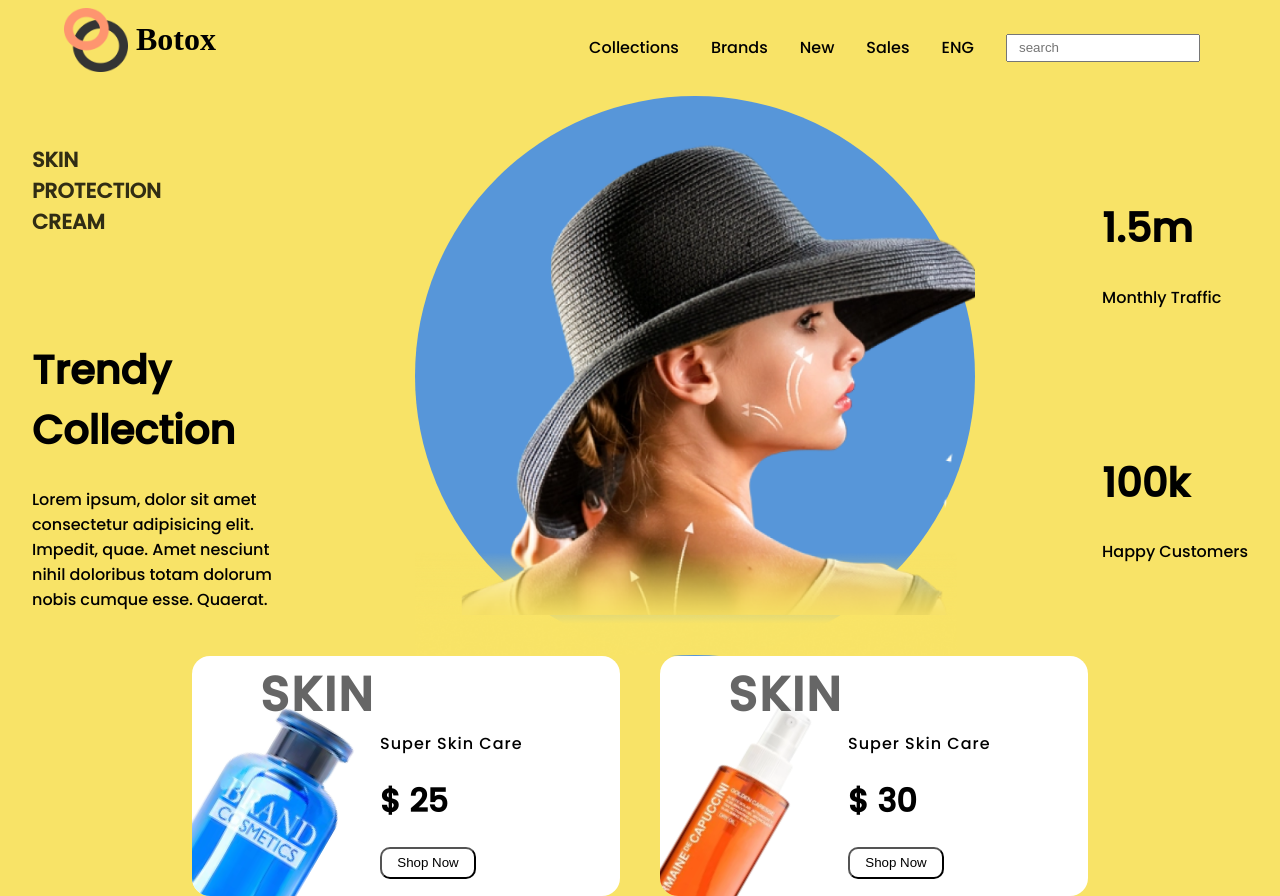
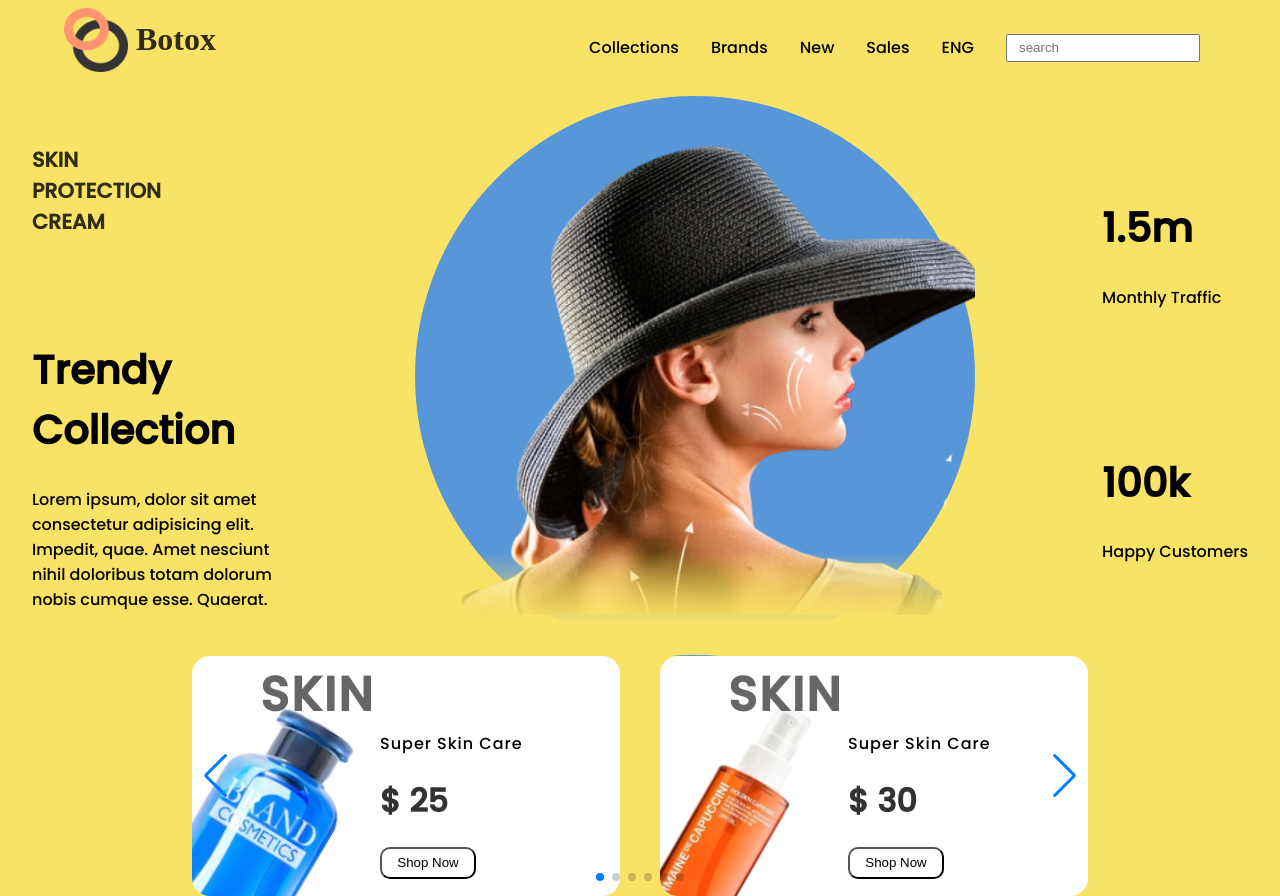
Before and after one commit to ARTHANUR/Botox-Cosmetics, a React (Create React App) app: page / in a window 1280 px wide. Built offline with nearby package versions, Linux system fonts and the light colour scheme; a web font is replaced by a local one.

Commit message:
Navigation added to the slider

```diff
--- a/src/components/header/Slider.css
+++ b/src/components/header/Slider.css
@@ -1,10 +1,9 @@
-
-.swiper{
+.swiper {
     width: 70%;
     height: 15rem;
 }
 
-.slide{
+.slide {
     position: relative;
     width: 100%;
     height: 100%;
@@ -17,7 +16,7 @@
 
 }
 
-.right>img{
+.right>img {
     position: absolute;
     top: 2rem;
     right: 13rem;
@@ -25,27 +24,33 @@
     height: 20rem;
     object-fit: contain;
     transform: rotate(30deg);
-    mix-blend-mode:multiply;
+    mix-blend-mode: multiply;
 }
 
-.left{
+.left {
     width: 15rem;
     padding-bottom: 1rem;
 }
 
-.left>span{
+.left>span {
     letter-spacing: 1px;
 }
-.left>span>h2{
+
+.left>span>h2 {
     font-size: 1.5rem;
     transform: scale(2);
     opacity: 0.6;
 }
-.left>button{
-    width:6rem;
+
+.left>h1 {
+    opacity: 0.8;
+}
+
+.left>button {
+    width: 6rem;
     height: 2rem;
     border-radius: 10px;
     outline: none;
     background-color: transparent;
-
+    cursor: pointer;
 }
--- a/src/components/header/Slider.jsx
+++ b/src/components/header/Slider.jsx
@@ -1,6 +1,6 @@
 import React from "react";
 import { Swiper, SwiperSlide } from "swiper/react";
-import { Pagination, Navigation } from "swiper/react";
+import { Pagination, Navigation } from "swiper";
 import "./Slider.css";
 
 // import { SliderProducts } from "../../data/products";
@@ -31,24 +31,35 @@ const Slider = () => {
             img: "./images/img3.png",
         },
         {
-            name: "Lips",
+            name: "LIPS",
             detail: "Lip Care",
             price: "69",
             img: "./images/Lipstick.png",
+        },
+        {
+            name: "BLUSH",
+            detail: "Skin Glow",
+            price: "80",
+            img: "./images/blush.png",
+        },
+        {
+            name: "BRUSH",
+            detail: "Even Spreading",
+            price: "22",
+            img: "./images/brush.png",
         },
     ];
 
     return (
         <>
             <div className="s-container">
-                <Swiper slidesPerView={2} spaceBetween={40} slidesPerGroup={1} loop={true}>
+                <Swiper modules={[Pagination, Navigation]} navigation={true} pagination={true} slidesPerView={2} spaceBetween={40} slidesPerGroup={1} loop={true}>
                     {SliderProducts.map((slide, i) => {
                         return (
                             <SwiperSlide>
                                 <div className="slide">
                                     <div className="left">
                                         <span>
-
                                             <h2> {slide.name} </h2>
                                             <p>{slide.detail}</p>
                                         </span>
@@ -60,7 +71,6 @@ const Slider = () => {
                                         <img src={slide.img} alt="" />
                                     </div>
                                 </div>
-
                             </SwiperSlide>
                         );
                     })}
```
Also changed, not shown: public/images/blush.png (added), public/images/brush.png (added). Lines whose indentation alone changed are shown as unchanged.
